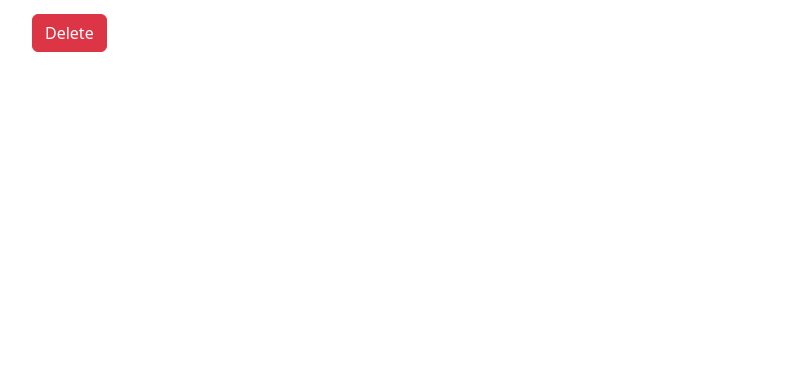
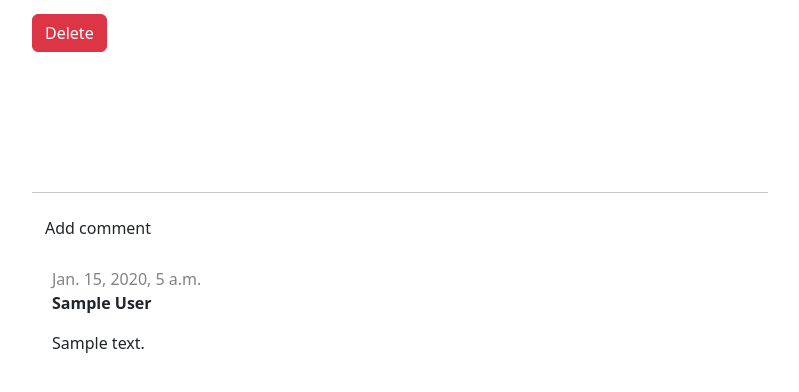
Before and after one commit to coburnGrant/mysite, a Django app: page /post/1/ in a window 1280 px wide. Shown: the part 218-610 px from the top of the page, without its empty margins (50-849 px from the left). Run offline with Django 5.2, Linux system fonts and the light colour scheme; tables that the repository leaves empty hold one stand-in row (values such as "Sample post").

Commit message:
Added comments to posts

```diff
--- a/blog/admin.py
+++ b/blog/admin.py
@@ -1,4 +1,5 @@
 from django.contrib import admin
-from .models import Post
+from .models import Post, Comment
 
 admin.site.register(Post)
+admin.site.register(Comment)
--- a/blog/models.py
+++ b/blog/models.py
@@ -13,5 +13,22 @@ class Post(models.Model):
         self.published_date = timezone.now()
         self.save()
 
+    def approved_comments(self):
+        return self.comments.filter(approved_comment=True)
+
     def __str__(self):
         return self.title
+
+class Comment(models.Model):
+    post = models.ForeignKey('blog.Post', on_delete=models.CASCADE, related_name='comments')
+    author = models.CharField(max_length=200)
+    text = models.TextField()
+    created_date = models.DateTimeField(default=timezone.now)
+    approved_comment = models.BooleanField(default=False)
+
+    def approve(self):
+        self.approved_comment = True
+        self.save()
+
+    def __str__(self):
+        return self.text
--- a/blog/static/css/blog.css
+++ b/blog/static/css/blog.css
@@ -69,3 +69,7 @@ h4 {
     color: #FFFFFF;
     background-color: #C25100;
 }
+
+.comment {
+    margin: 20px 0px 20px 20px;
+}
--- a/blog/templates/blog/base.html
+++ b/blog/templates/blog/base.html
@@ -20,9 +20,12 @@
         <a href="{% url 'post_draft_list' %}" class="top-menu">
             <i class="bi bi-pencil-square"></i>
         </a>
+        <form method="post" action="{% url 'logout' %}" class="top-menu">
+            {% csrf_token %}
+            <button type="submit" class="btn">Logout</button>
+        </form>
         <p class="top-menu">
             Hello {{ user.username }}
-            <small><a href="{% url 'logout' %}">Logout</a></small>
         </p>
         {% else %}
         <a href="{% url 'login' %}" class="top-menu">
--- a/blog/templates/blog/post_detail.html
+++ b/blog/templates/blog/post_detail.html
@@ -10,20 +10,53 @@
             {% endif %}
         </aside>
         {% if post.published_date %}
+
         <div class="date">
             {{ post.published_date }}
         </div>
+
         {% else %}
+
+        {% if user.is_authenticated %}
         <form method="POST" action="{% url 'post_publish' pk=post.pk %}" class="post-form">{% csrf_token %}
-            <button type="submit" class="post btn btn-secondary" name="publish">Publish</button>
-        </form>
+                <button type="submit" class="post btn btn-secondary" name="publish">Publish</button>
+            </form>
         {% endif %}
+
+        {% endif %}
+
         <h2>{{ post.title }}</h2>
         <p>{{ post.text|linebreaksbr }}</p>
+
         <form method="POST" action="{% url 'post_remove' pk=post.pk %}" class="post-form">{% csrf_token %}
             <button type="submit" class="post btn btn-danger" name="delete">
             Delete
             </button>
         </form>
     </article>
+    <hr>
+
+    <a class="btn btn-default" href="{% url 'add_comment_to_post' pk=post.pk %}">Add comment</a>
+
+    {% for comment in post.comments.all %}
+        {% if user.is_authenticated or comment.approved_comment %}
+        <div class="comment">
+            <div class="date">
+                {{ comment.created_date }}
+                {% if not comment.approved_comment %}
+                    <a class="btn btn-default" href="{% url 'comment_remove' pk=comment.pk %}">
+                    {% include './icons/hand-thumbs-down.svg' %}
+                    </a>
+                    <a class="btn btn-default" href="{% url 'comment_approve' pk=comment.pk %}">
+                    {% include './icons/hand-thumbs-up.svg' %}
+                    </a>
+                {% endif %}
+            </div>
+            <strong>{{ comment.author }}</strong>
+            <p>{{ comment.text|linebreaks }}</p>
+        </div>
+        {% endif %}
+    {% empty %}
+        <p>No comments here yet :(</p>
+    {% endfor %}
 {% endblock %}
--- a/blog/templates/blog/post_draft_list.html
+++ b/blog/templates/blog/post_draft_list.html
@@ -7,5 +7,7 @@
             <h1><a href="{% url 'post_detail' pk=post.pk %}">{{ post.title }}</a></h1>
             <p>{{ post.text|truncatechars:200 }}</p>
         </div>
+    {% empty %}
+        <p>No drafts</p>
     {% endfor %}
 {% endblock %}
--- a/blog/urls.py
+++ b/blog/urls.py
@@ -8,5 +8,9 @@ urlpatterns = [
     path('post/<int:pk>/edit/', views.post_edit, name='post_edit'),
     path('post/<int:pk>/publish/', views.post_publish, name='post_publish'),
     path('post/<int:pk>/remove/', views.post_remove, name='post_remove'),
+    path('post/<int:pk>/comment/', views.add_comment_to_post, name='add_comment_to_post'),
     path('drafts/', views.post_draft_list, name='post_draft_list'),
+
+    path('comment/<int:pk>/approve/', views.comment_approve, name='comment_approve'),
+    path('comment/<int:pk>/remove/', views.comment_remove, name='comment_remove'),
 ]
--- a/blog/views.py
+++ b/blog/views.py
@@ -3,8 +3,8 @@ from django.utils import timezone
 from django.shortcuts import redirect
 from django.contrib.auth.decorators import login_required
 
-from .models import Post
-from .forms import PostForm
+from .models import Post, Comment
+from .forms import PostForm, CommentForm
 
 def post_list(request):
     posts = Post.objects.filter(published_date__lte=timezone.now()).order_by('published_date')
@@ -13,6 +13,19 @@ def post_list(request):
 def post_detail(request, pk):
     post = get_object_or_404(Post, pk=pk)
     return render(request, 'blog/post_detail.html', {'post': post})
+
+def add_comment_to_post(request, pk):
+    post = get_object_or_404(Post, pk=pk)
+    if request.method == "POST":
+        form = CommentForm(request.POST)
+        if form.is_valid():
+            comment = form.save(commit=False)
+            comment.post = post
+            comment.save()
+            return redirect('post_detail', pk=post.pk)
+    else:
+        form = CommentForm()
+    return render(request, 'blog/add_comment_to_post.html', {'form': form})
 
 @login_required
 def post_new(request):
@@ -45,6 +58,7 @@ def post_edit(request, pk):
 def post_draft_list(request):
     posts = Post.objects.filter(published_date__isnull=True).order_by('created_date')
     return render(request, 'blog/post_draft_list.html', {'posts': posts})
+
 @login_required
 def post_publish(request, pk):
     post = get_object_or_404(Post, pk=pk)
@@ -58,3 +72,15 @@ def post_remove(request, pk):
     if request.method=='POST':
         post.delete()
     return redirect('post_list')
+
+@login_required
+def comment_approve(request, pk):
+    comment = get_object_or_404(Comment, pk=pk)
+    comment.approve()
+    return redirect('post_detail', pk=comment.post.pk)
+
+@login_required
+def comment_remove(request, pk):
+    comment = get_object_or_404(Comment, pk=pk)
+    comment.delete()
+    return redirect('post_detail', pk=comment.post.pk)
```
Also changed, not shown: blog/forms.py (+7 -1 lines), blog/templates/blog/add_comment_to_post.html (added, +9 -0 lines), blog/templates/blog/post_list.html (+7 -6 lines), blog/migrations/0002_comment.py (added), blog/templates/blog/icons/hand-thumbs-down.svg (added), blog/templates/blog/icons/hand-thumbs-up.svg (added).
